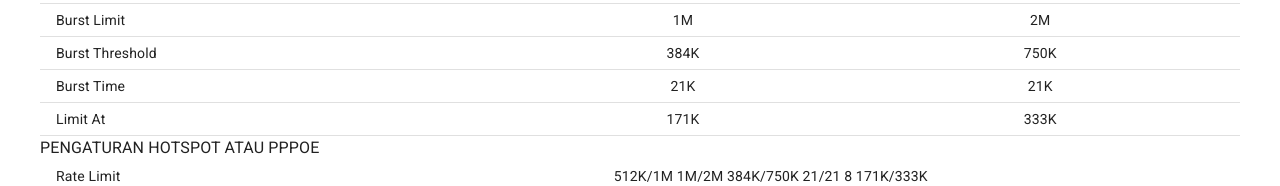
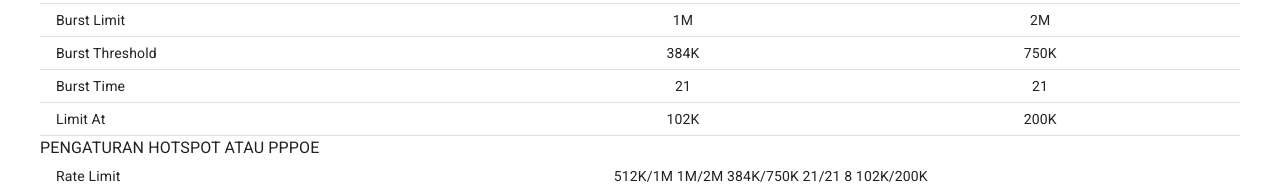
Before and after one commit to asd412id/mikrotik-burst-calculator, a React (Vite) app: page / in a window 1280 px wide. Shown: the part 1205-1391 px from the top of the page. Built offline with nearby package versions, Linux system fonts and the light colour scheme.

Commit message:
Fix burst time view

```diff
--- a/src/App.tsx
+++ b/src/App.tsx
@@ -121,8 +121,8 @@ function App() {
                         </TableRow>
                         <TableRow>
                           <TableCell className="!border !border-gray-300">Burst Time</TableCell>
-                          <TableCell align="center" className="!border !border-gray-300">{convertToString(rates?.burstTimeUpload ?? 0)}</TableCell>
-                          <TableCell align="center" className="!border !border-gray-300">{convertToString(rates?.burstTimeDownload ?? 0)}</TableCell>
+                          <TableCell align="center" className="!border !border-gray-300">{rates?.burstTimeUpload ?? 0}</TableCell>
+                          <TableCell align="center" className="!border !border-gray-300">{rates?.burstTimeDownload ?? 0}</TableCell>
                         </TableRow>
                         <TableRow>
                           <TableCell className="!border !border-gray-300">Limit At</TableCell>
--- a/src/utils/brustCalculation.ts
+++ b/src/utils/brustCalculation.ts
@@ -89,8 +89,8 @@ export function calculateRates(rates: SpeedRates): CalculatedRates {
   const burstDownloadThreshold = getBurstThreshold(parseSpeedValue(speedDownload));
   const burstTimeUpload = getBurstTime(parseSpeedValue(bonusUpload), bonusUploadDuration, burstUploadThreshold);
   const burstTimeDownload = getBurstTime(parseSpeedValue(bonusDownload), bonusDownloadDuration, burstDownloadThreshold);
-  const limitAtUpload = Math.round(maxUploadLimit * (1 / 3));
-  const limitAtDownload = Math.round(maxDownloadLimit * (1 / 3));
+  const limitAtUpload = Math.round(maxUploadLimit / 5);
+  const limitAtDownload = Math.round(maxDownloadLimit / 5);
 
   return {
     maxUploadLimit,
```
